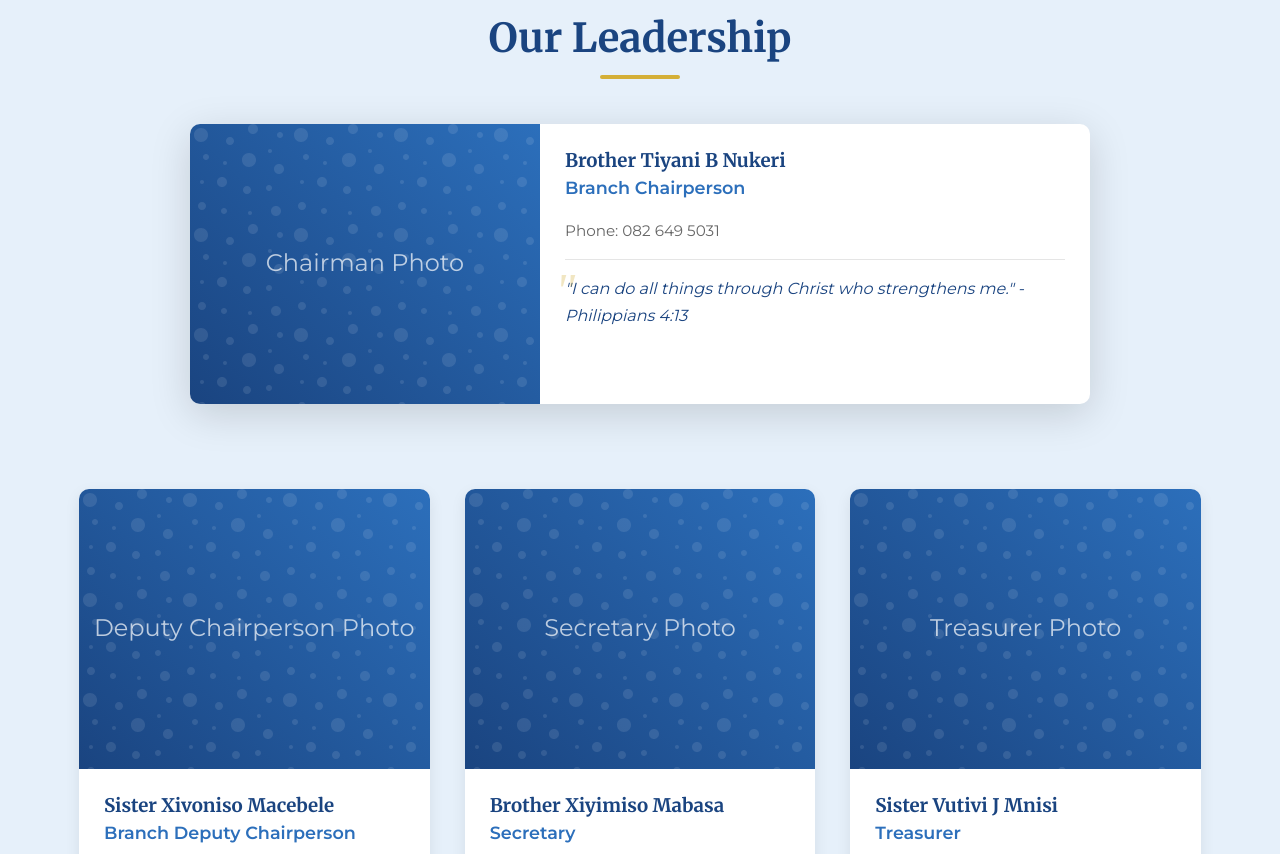
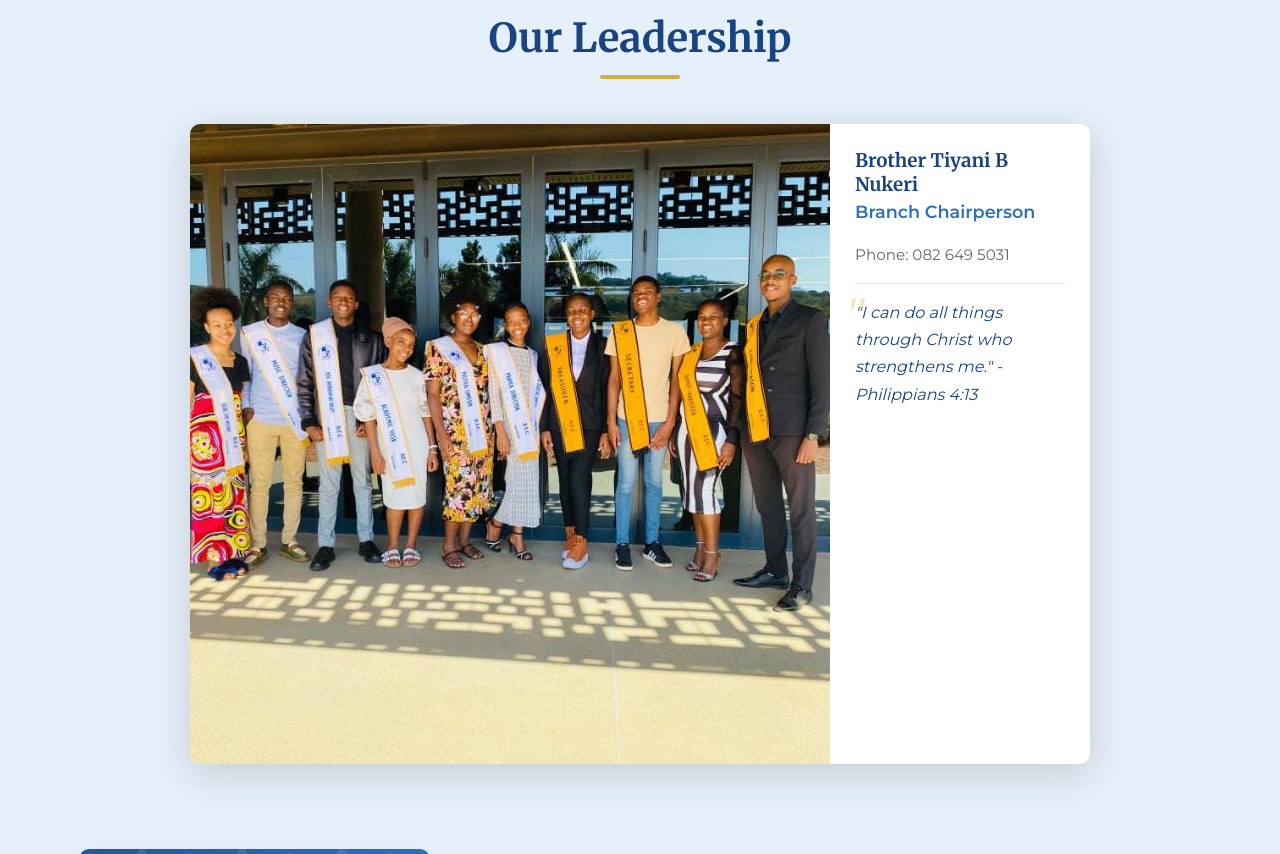
Before and after one commit to Nyathi-Vutivi/S.C.O, a plain HTML site: page index.html in a window 1280 px wide. Shown: the part 4140-4994 px from the top of the page. Drawn offline with Linux system fonts and the light colour scheme.

Commit message:
Update index.html

```diff
--- a/index.html
+++ b/index.html
@@ -1093,7 +1093,7 @@
                     <div class="service-icon">
                         <i class="fas fa-hands-praying"></i>
                     </div>
-                    <h3>Prayer Meeting (Weekday Services)s</h3>
+                    <h3>Prayer Meeting (Weekday Services)</h3>
                     <p>. Our weekday services are Monday: Prayer and Fasting, Tuesday: Leadership Prayer and Wednesday: Gneneral Prayer. All events are held in C6 at 16:30 </p>
                 </div>
                 <div class="service-card animate-on-scroll">
@@ -1139,7 +1139,7 @@
             <div class="leadership-grid">
                 <!-- Chairman -->
                 <div class="leader-card chairman animate-on-scroll">
-                    <div class="leader-img">Chairman Photo</div>
+                    <img src="SCOphotos/Leadership.jpg" alt="Chairman">
                     <div class="leader-info">
                         <h3>Brother Tiyani B Nukeri</h3>
                         <div class="leader-position"> Branch Chairperson</div>
@@ -1153,7 +1153,7 @@
                 <!-- Other Leaders -->
                 <div class="leader-card animate-on-scroll">
                     <div class="leader-img">Deputy Chairperson Photo</div>
-                    <div class="leader-info">
+                    <img src="SCOphotos/Leadership.jpg" alt=" Deputy Chairperson">
                         <h3>Sister Xivoniso Macebele</h3>
                         <div class="leader-position"> Branch Deputy Chairperson</div>
                         <div class="leader-contact">
@@ -1164,7 +1164,7 @@
                 </div>
 
                 <div class="leader-card animate-on-scroll">
-                    <div class="leader-img">Secretary Photo</div>
+                    <img src="SCOphotos/Leadership.jpg" alt="Secretary">
                     <div class="leader-info">
                         <h3>Brother Xiyimiso Mabasa</h3>
                         <div class="leader-position">Secretary</div>
@@ -1176,7 +1176,7 @@
                 </div>
 
                 <div class="leader-card animate-on-scroll">
-                    <div class="leader-img">Treasurer Photo</div>
+                    <img src="SCOphotos/Leadership.jpg" alt="Treasurer">
                     <div class="leader-info">
                         <h3>Sister Vutivi J Mnisi</h3>
                         <div class="leader-position">Treasurer</div>
```
